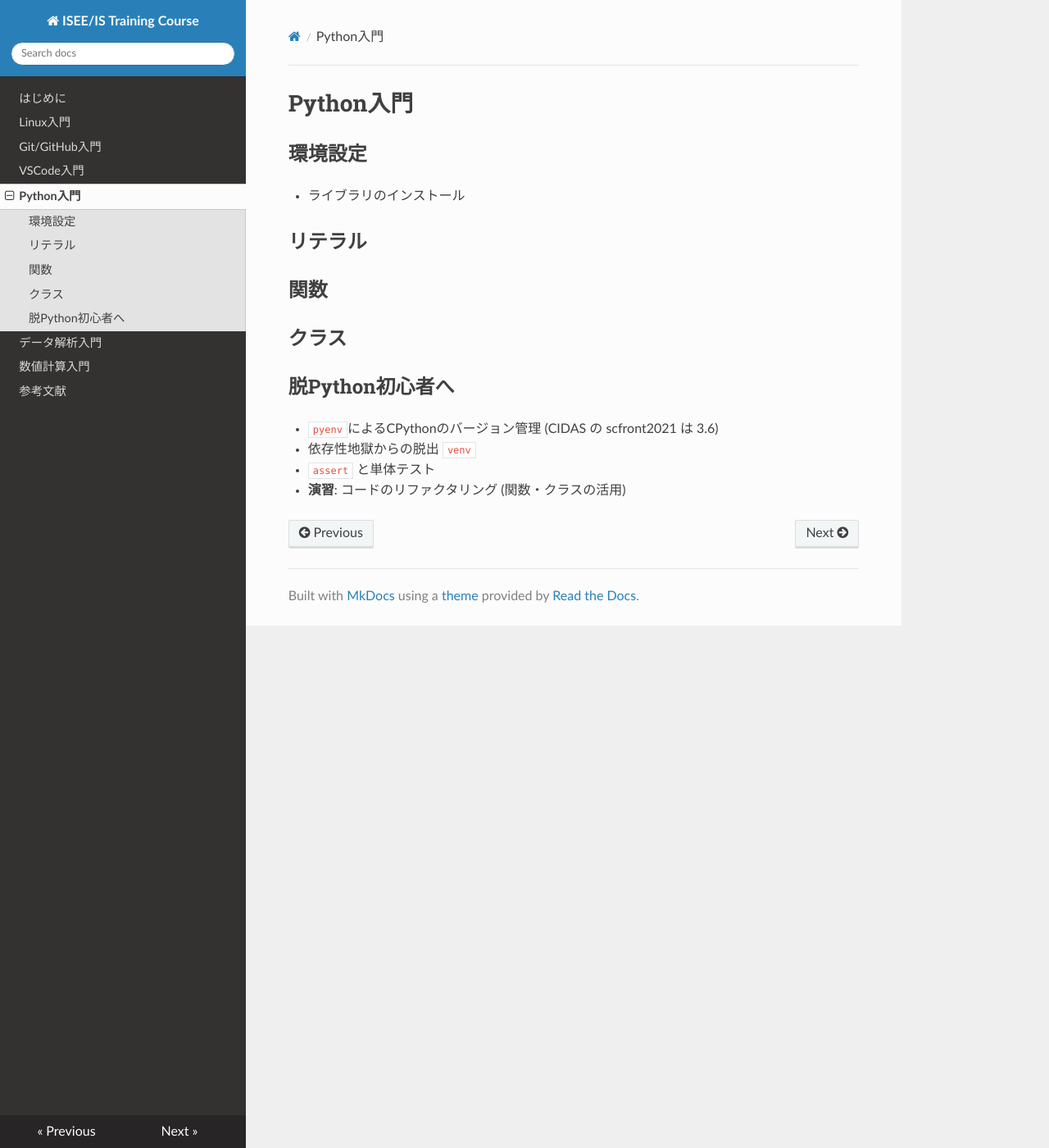
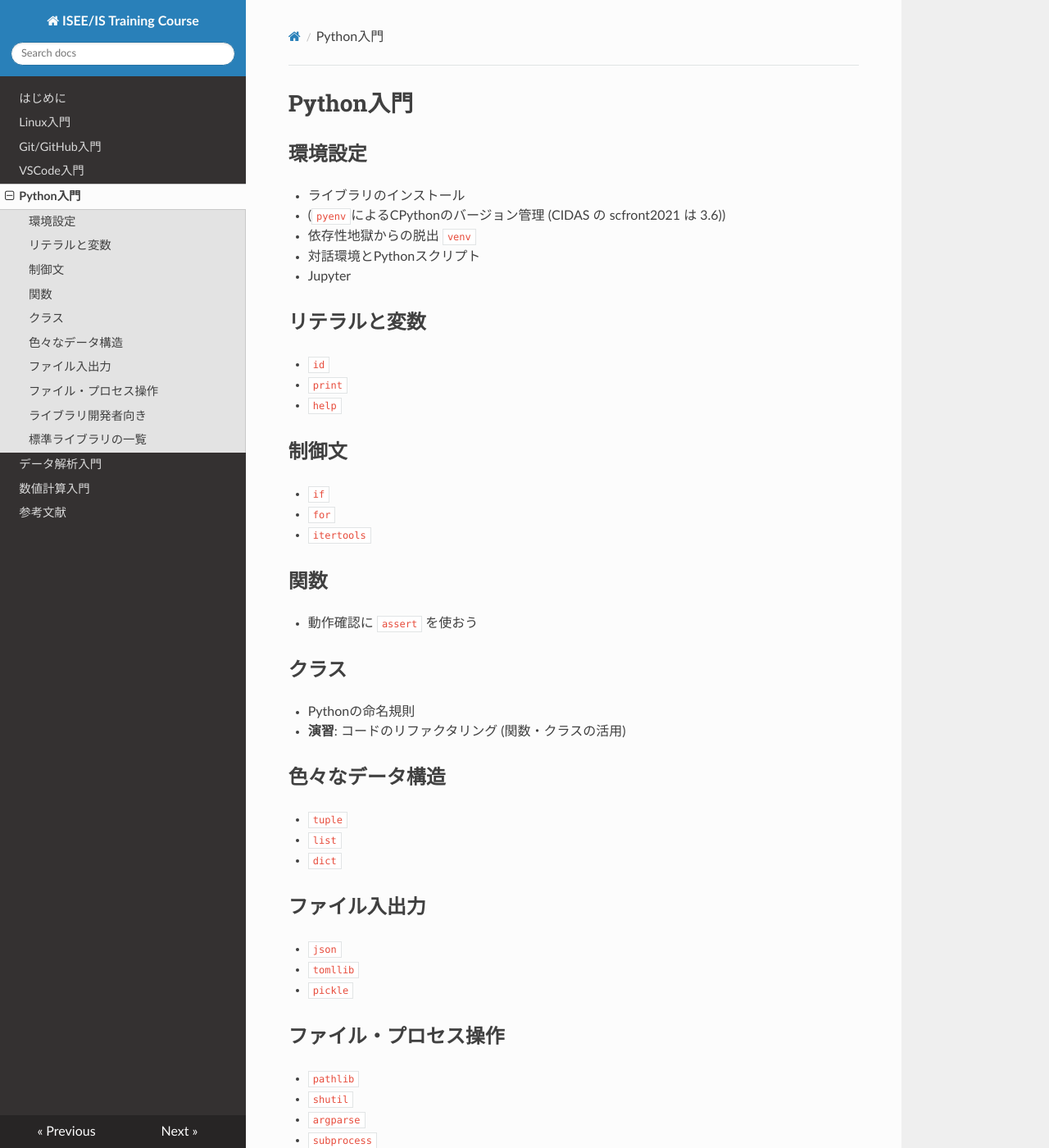
Before and after one commit to is-isee/training_course, an MkDocs documentation site: the page built from docs/python.md, in a window 1280 px wide and 1400 px high. Shown: the whole window at 82% size. Built offline with MkDocs 1.6.1, drawn with Linux system fonts in a browser that asks for light colours; nearby versions of some CDN libraries; some of the changed text lies outside the part shown.

Commit message:
minor fix

```diff
--- a/docs/python.md
+++ b/docs/python.md
@@ -3,16 +3,58 @@
 ## 環境設定
 
 - ライブラリのインストール
+- (`pyenv`によるCPythonのバージョン管理 (CIDAS の scfront2021 は 3.6))
+- 依存性地獄からの脱出 `venv`
+- 対話環境とPythonスクリプト
+- Jupyter
 
-## リテラル
+## リテラルと変数
+
+- `id`
+- `print`
+- `help`
+
+## 制御文
+
+- `if`
+- `for`
+- `itertools`
 
 ## 関数
 
+- 動作確認に `assert` を使おう
+
 ## クラス
 
-## 脱Python初心者へ
+- Pythonの命名規則
+- **演習**: コードのリファクタリング (関数・クラスの活用)
 
-- `pyenv`によるCPythonのバージョン管理 (CIDAS の scfront2021 は 3.6)
-- 依存性地獄からの脱出 `venv`
-- `assert` と単体テスト
-- **演習**: コードのリファクタリング (関数・クラスの活用)
+## 色々なデータ構造
+
+- `tuple`
+- `list`
+- `dict`
+
+## ファイル入出力
+
+- `json`
+- `tomllib`
+- `pickle`
+
+## ファイル・プロセス操作
+
+- `pathlib`
+- `shutil`
+- `argparse`
+- `subprocess`
+- `multiprocessing`
+
+## ライブラリ開発者向き
+
+- `typing` と型アノテーション (+ `mypy`)
+- `unittest` による単体テスト
+- `logging`
+
+## 標準ライブラリの一覧
+
+- <https://docs.python.org/ja/3.13/library/index.html>
```
Also changed, not shown: README.md (+3 -12 lines), dev/README.md (+5 -0 lines), docs/index.md (+1 -1 lines).
